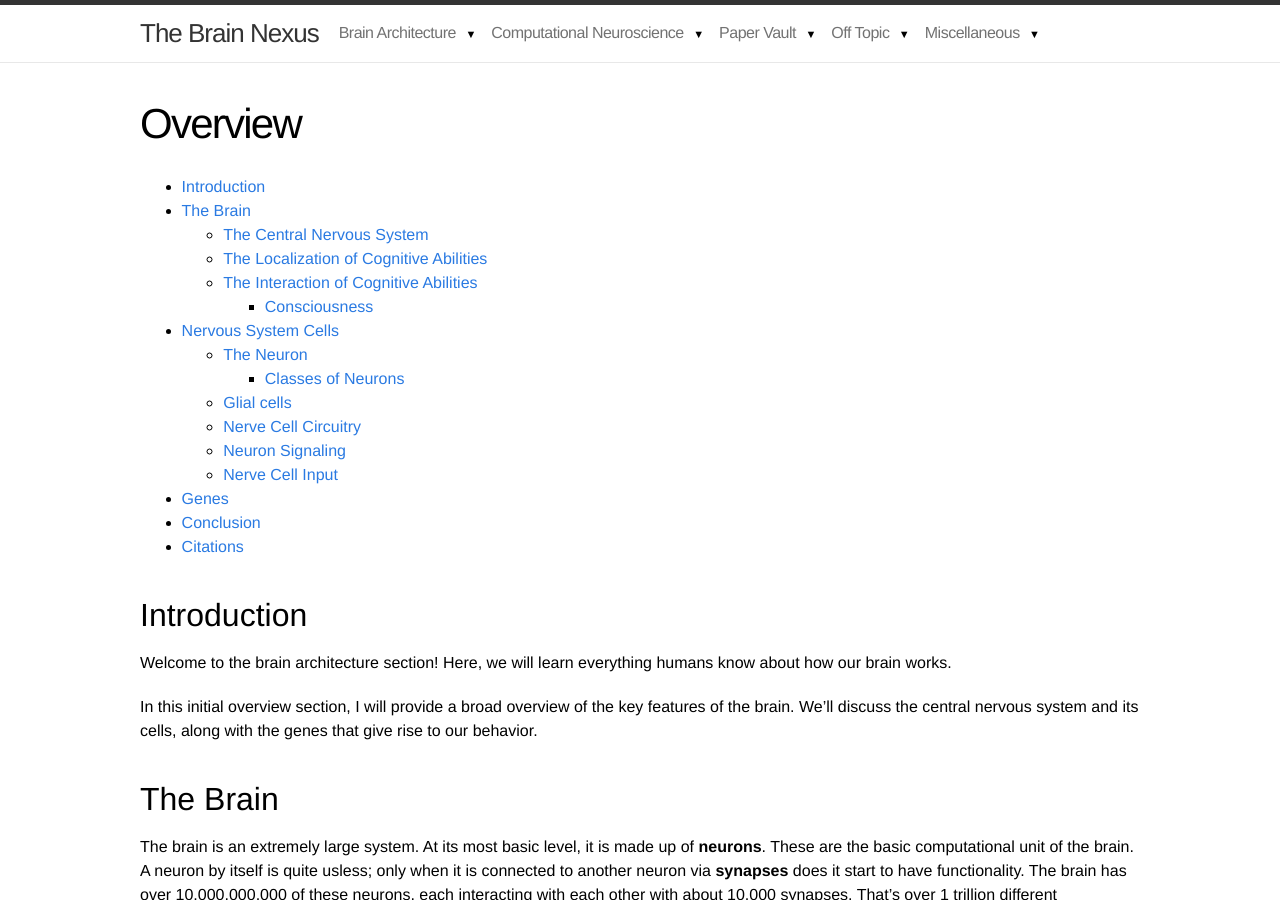
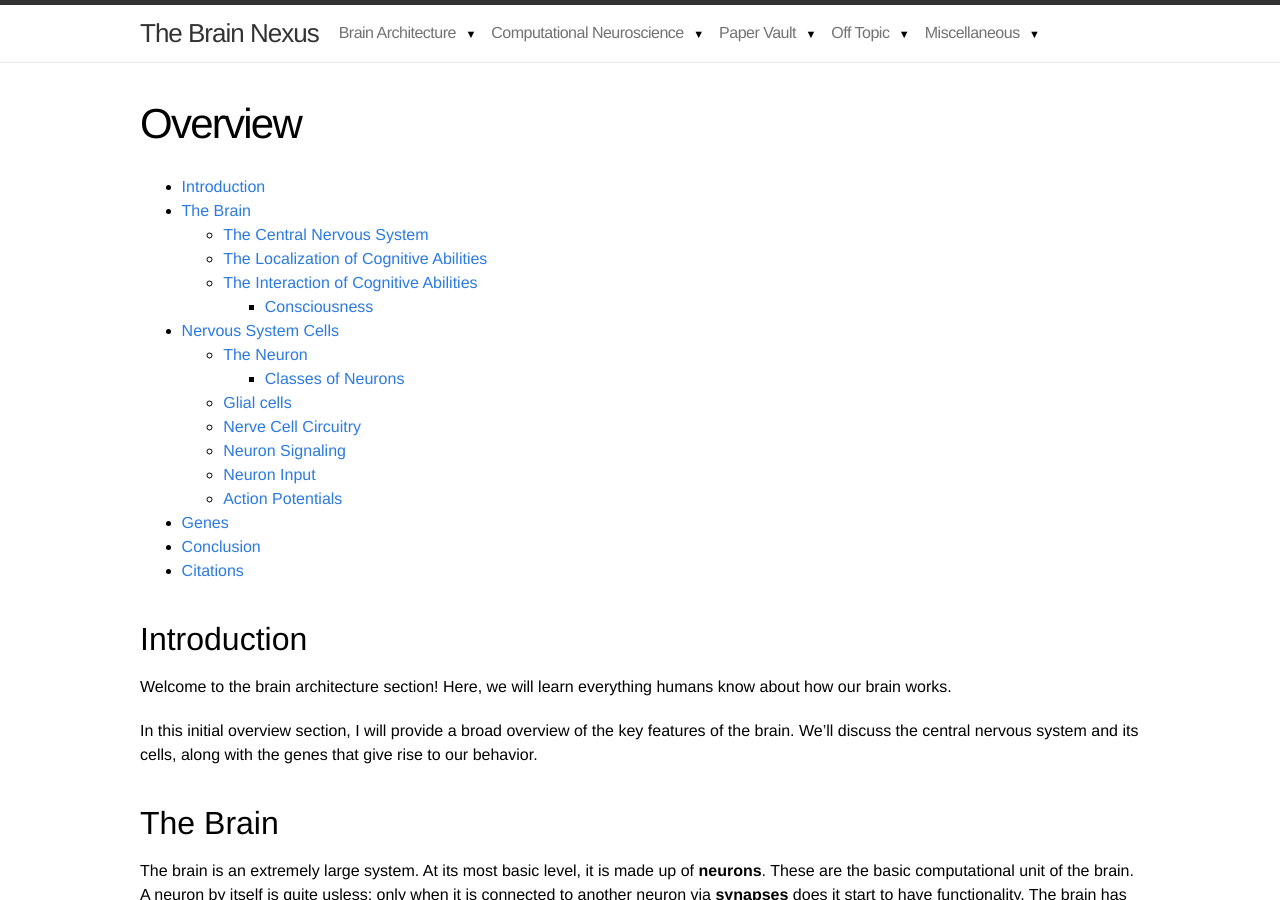
Before and after one commit to mdelsole/brain-nexus, a Jekyll site: the page built from brain-architecture/overview/index.markdown, in a window 1280 px wide and 900 px high. Built offline with Jekyll 4.4.1, drawn with Linux system fonts in a browser that asks for light colours; some of the changed text lies outside the part shown.

Commit message:
Update index.markdown

```diff
--- a/brain-architecture/overview/index.markdown
+++ b/brain-architecture/overview/index.markdown
@@ -210,7 +210,7 @@ The change in membrane potential that generates action potentials can be either
 
 Remember, we're dealing with negative values here. A reduction actually means less negative, i.e. more positive (e.g. -65 mV to -55 mV). An increase means more negative. Hyperpolarized cells are least likely to fire since they have the most change required to fire, while depolarized cells are most likely to fire since they have the least change required to fire.
 
-## Nerve Cell Input
+## Neuron Input
 
 When neurons are at rest, no current flows, so the resting potential is the same throughout the cell. To become activated, a neuron needs current to flow into it.
 
@@ -228,7 +228,7 @@ Before moving on, let's summarize. A stimulus comes in (e.g. you touch a table).
 
 While receptor and synaptic potentials are essentially the same thing (input causing a change in receiving neuron's membrane potential), we differentiate them because they have different mechanics of how the signal is generated and communicated. We'll discuss these mechanics in later sections.
 
-
+## Action Potentials
 
 # Genes
 
```
